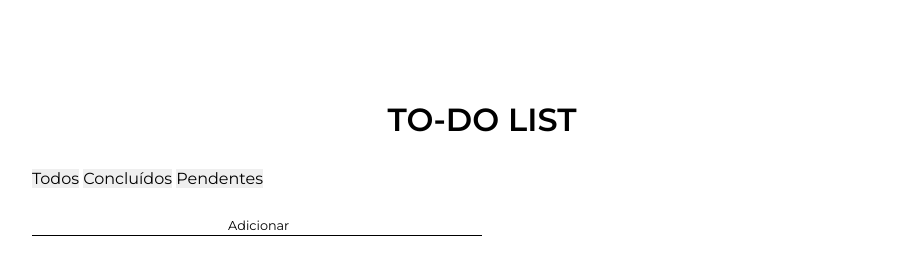
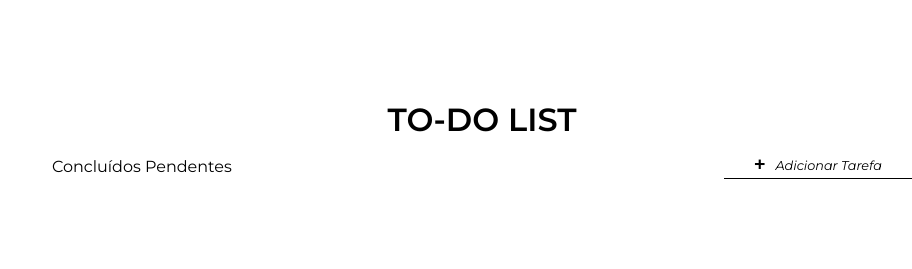
Before and after one commit to MatheusMoreira-dev/to-do-list, a plain HTML site: page index.html in a window 1280 px wide. Shown: the whole page, without its empty margins (158-1070 px from the left). Drawn offline with Linux system fonts and the light colour scheme.

Commit message:
estilo do botão de adicionar

```diff
--- a/app.js
+++ b/app.js
@@ -82,9 +82,9 @@ class TaskStorage {
 class TaskRow {
   constructor(task) {
     this.task = task;
-    this.element = document.createElement("tr");
+    this.rowElement = document.createElement("tr");
 
-    this.element.append(
+    this.rowElement.append(
       this.colCheckbox(task.isCompleted),
       this.colName(task.name),
       this.colTag(task.tag),
@@ -119,6 +119,7 @@ class TaskRow {
 
   colName(name) {
     const col = document.createElement("td");
+
     col.contentEditable = true;
     col.textContent = name;
 
@@ -153,7 +154,7 @@ class TaskRow {
   }
 
   deleteRow() {
-    this.element.remove();
+    this.rowElement.remove();
     TaskStorage.delete(this.task.id);
   }
 }
@@ -162,7 +163,7 @@ function renderSaveTasks() {
   const tasks = TaskStorage.getAll().map((v) => new Task(v));
 
   for (let task of tasks) {
-    tableTasks.prepend(new TaskRow(task).element);
+    tableTasks.prepend(new TaskRow(task).rowElement);
   }
 }
 
@@ -178,6 +179,6 @@ btnAdd.addEventListener("click", (e) => {
 
   TaskStorage.add(emptyTask);
 
-  tableTasks.prepend(row.element);
+  tableTasks.prepend(row.rowElement);
   i++;
 });
--- a/index.html
+++ b/index.html
@@ -11,16 +11,17 @@
     <main>
       <h1>TO-DO LIST</h1>
 
-      <div class="filtros">
-        <button>Todos</button>
-        <button>Concluídos</button>
-        <button>Pendentes</button>
+      <div class="wrapper-actions">
+        <div class="filters">
+          <button>Concluídos</button>
+          <button>Pendentes</button>
+        </div>
+
+        <button id="add-task">
+          <span class="icon">+</span>
+          <span class="name">Adicionar Tarefa</span>
+        </button>
       </div>
-
-      <button id="add-task">
-        <img class="icon" />
-        <span>Adicionar</span>
-      </button>
 
       <div class="wrapper-table">
         <table id="tasks" class="tasks-table">
--- a/style.css
+++ b/style.css
@@ -11,6 +11,7 @@
   border: none;
   padding: 0;
   margin: 0;
+  background: none;
   font: inherit;
   font-family: "Montserrat", sans-serif;
   font-optical-sizing: auto;
@@ -31,7 +32,7 @@ main {
   margin-top: 100px;
   display: flex;
   flex-direction: column;
-  gap: 30px;
+  gap: 15px;
 }
 
 main > h1 {
@@ -40,23 +41,44 @@ main > h1 {
   text-align: center;
 }
 
+.wrapper-actions {
+  display: flex;
+  justify-content: space-between;
+  align-items: center;
+  padding: 0px 20px;
+}
+
 #add-task {
-  width: 50%;
+  display: flex;
+  align-items: center;
+  justify-content: center;
+  gap: 10px;
+  padding: 0px 30px 2px 30px;
+  border-bottom: 1px solid black;
+}
+
+#add-task .name {
   font-size: 0.8rem;
   font-style: italic;
-  background: none;
-  padding-bottom: 2px;
-  border-bottom: 1px solid black;
+}
+
+#add-task .icon {
+  font-weight: bold;
+  font-size: 1.2rem;
+  font-family: "Courier New", monospace;
 }
 
 #add-task:hover {
   cursor: pointer;
+  color: blue;
+  border-color: blue;
 }
 
 .wrapper-table {
   width: 900px;
   max-height: 500px;
   overflow-y: auto;
+  scroll-behavior: smooth;
 }
 
 .tasks-table {
@@ -75,15 +97,14 @@ main > h1 {
 
 .tasks-table th {
   font-size: 0.8rem;
-  font-weight: 500;
+  font-weight: bold;
   font-style: italic;
 }
 
 .tasks-table th,
 .tasks-table td {
+  border-bottom: 1px dotted gray;
   padding: 5px;
-  border-bottom: 1px dotted gray;
-  word-wrap: break-word;
 }
 
 .col-checkbox {
```
